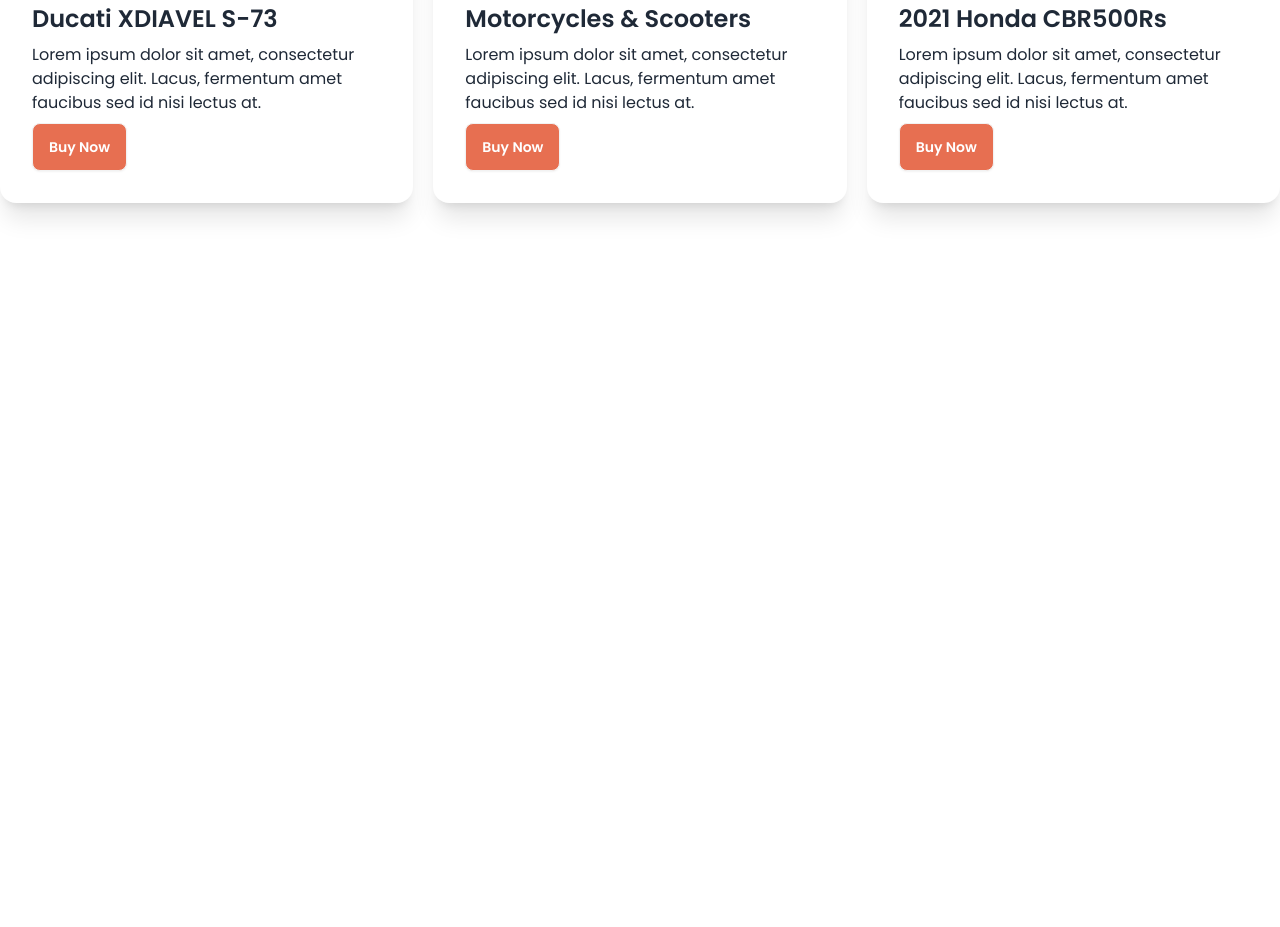
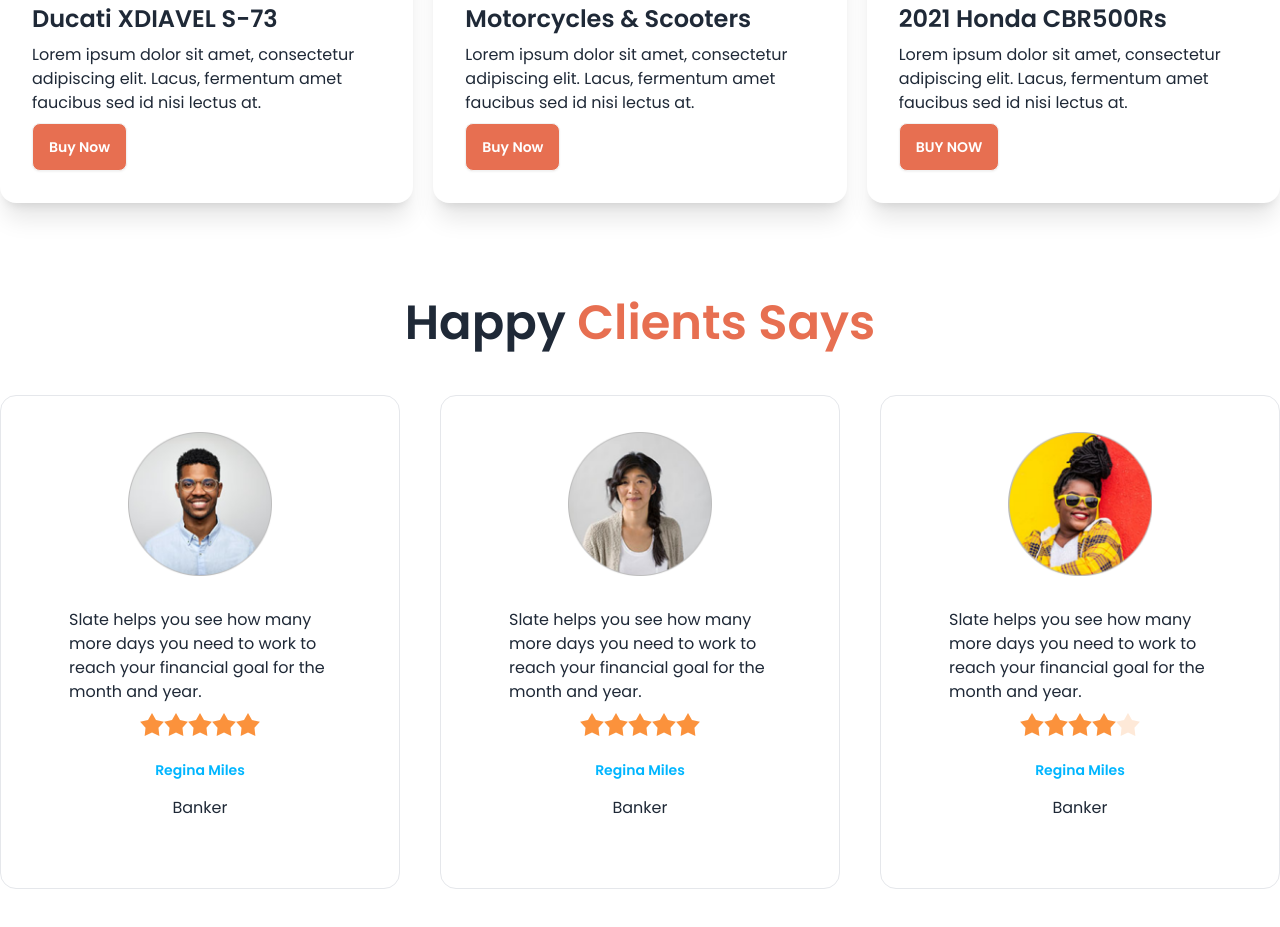
Before and after one commit to Ahmad-Alomgir/Bike_Zone_Daisy_UI, a plain HTML site: page index.html in a window 1280 px wide. Shown: the part 1099-2026 px from the top of the page. Before the commit the page ends 1398 px from the top, so only its background shows below. Drawn offline with nearby package versions, Linux system fonts and the light colour scheme.

Commit message:
added client section

```diff
--- a/index.html
+++ b/index.html
@@ -197,11 +197,82 @@
             <h2 class="card-title text-2xl">2021 Honda CBR500Rs</h2>
             <p>Lorem ipsum dolor sit amet, consectetur adipiscing elit. Lacus, fermentum amet faucibus sed id nisi lectus at.</p>
             <div class="card-actions ">
-              <button class="btn bg-bike_primary text-white">Buy Now</button>
+              <button class="btn bg-bike_primary text-white uppercase">Buy Now</button>
             </div>
           </div>
         </div>
       </div>
+    </section>
+    <!-- happy client -->
+    <section class="my-24">
+      <h3 class="text-5xl mb-12 font-semibold text-center">Happy <span class="text-bike_primary">Clients Says</span></h3>
+
+      <div class="grid gap-10 grid-cols-1 md:grid-cols-2 lg:grid-cols-3">
+        <!-- first review -->
+        <div class="card  bg-base-100 p-9 border border-grey-400">
+          <figure><img class="w-36" src="images/others/user-1.png" alt="Shoes" /></figure>
+          <div class="card-body">
+            <p>Slate helps you see how
+              many more days you need
+              to work to reach your financial
+              goal for the month and year.</p>
+              <div class="rating justify-center">
+                <input type="radio" name="rating-2" class="mask mask-star-2 bg-orange-400" />
+                <input type="radio" name="rating-2" class="mask mask-star-2 bg-orange-400"  />
+                <input type="radio" name="rating-2" class="mask mask-star-2 bg-orange-400" />
+                <input type="radio" name="rating-2" class="mask mask-star-2 bg-orange-400" checked />
+                <input type="radio" name="rating-2" class="mask mask-star-2 bg-orange-400" />
+              </div>
+            <div class=" text-center space-y-4 mt-4">
+              <h4 class="text-sm font-semibold text-info ">Regina Miles</h4>
+              <p >Banker</p>
+            </div>
+          </div>
+        </div>
+        <!-- Second review -->
+        <div class="card  bg-base-100 p-9 border border-grey-400">
+          <figure><img class="w-36" src="images/others/user-2.png" alt="Shoes" /></figure>
+          <div class="card-body">
+            <p>Slate helps you see how
+              many more days you need
+              to work to reach your financial
+              goal for the month and year.</p>
+              <div class="rating justify-center">
+                <input type="radio" name="rating-2" class="mask mask-star-2 bg-orange-400" />
+                <input type="radio" name="rating-2" class="mask mask-star-2 bg-orange-400"  />
+                <input type="radio" name="rating-2" class="mask mask-star-2 bg-orange-400" />
+                <input type="radio" name="rating-2" class="mask mask-star-2 bg-orange-400" checked />
+                <input type="radio" name="rating-2" class="mask mask-star-2 bg-orange-400" />
+              </div>
+            <div class=" text-center space-y-4 mt-4">
+              <h4 class="text-sm font-semibold text-info ">Regina Miles</h4>
+              <p >Banker</p>
+            </div>
+          </div>
+        </div>
+        <!-- Third review -->
+        <div class="card  bg-base-100 p-9 border border-grey-400">
+          <figure><img class="w-36" src="images/others/user-3.png" alt="Shoes" /></figure>
+          <div class="card-body">
+            <p>Slate helps you see how
+              many more days you need
+              to work to reach your financial
+              goal for the month and year.</p>
+              <div class="rating justify-center">
+                <input type="radio" name="rating-2" class="mask mask-star-2 bg-orange-400" />
+                <input type="radio" name="rating-2" class="mask mask-star-2 bg-orange-400"  />
+                <input type="radio" name="rating-2" class="mask mask-star-2 bg-orange-400" />
+                <input type="radio" name="rating-2" class="mask mask-star-2 bg-orange-400" checked />
+                <input type="radio" name="rating-2" class="mask mask-star-2 bg-orange-400" />
+              </div>
+            <div class=" text-center space-y-4 mt-4">
+              <h4 class="text-sm font-semibold text-info ">Regina Miles</h4>
+              <p >Banker</p>
+            </div>
+          </div>
+        </div>
+      </div>
+
     </section>
   </main>
   <footer>
```
